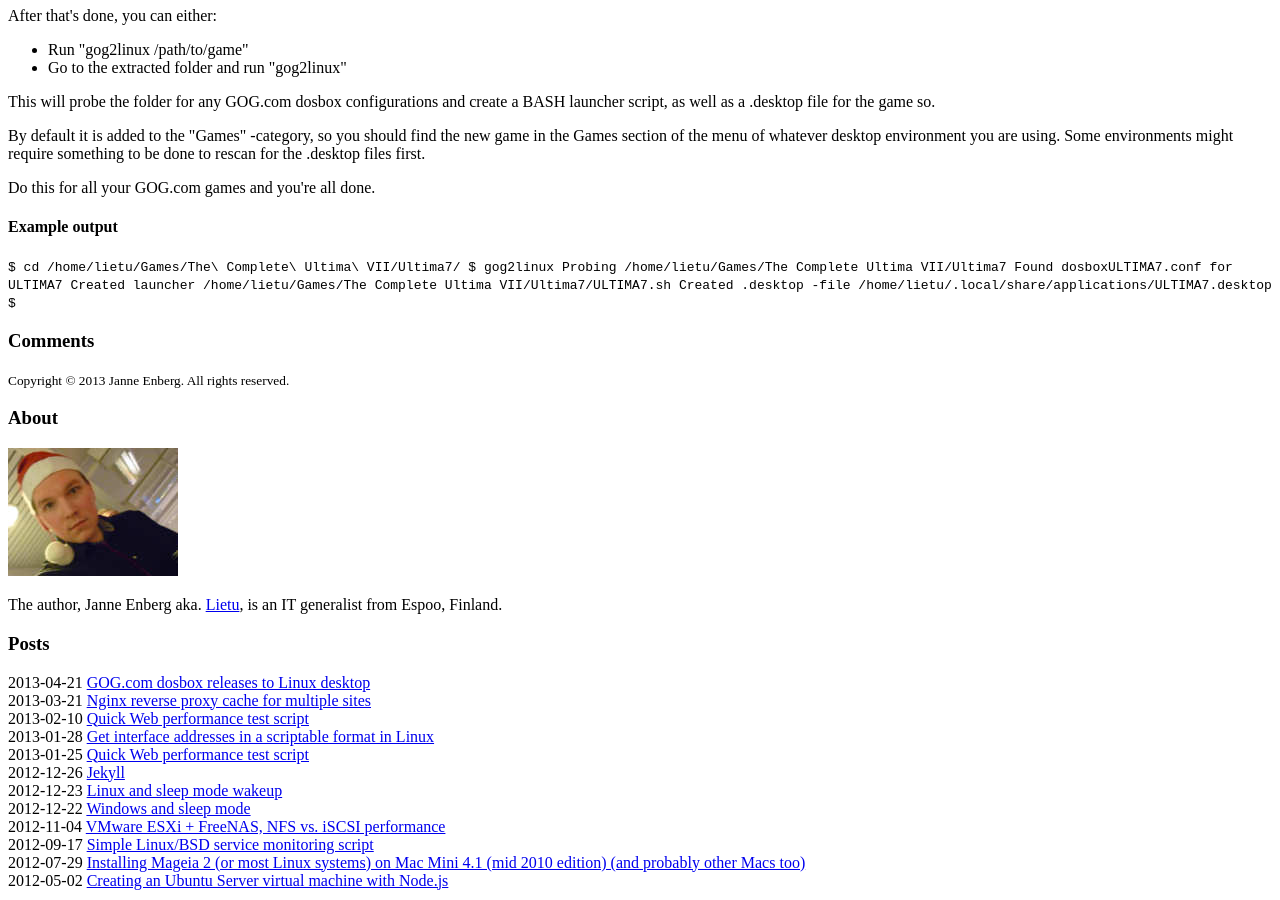
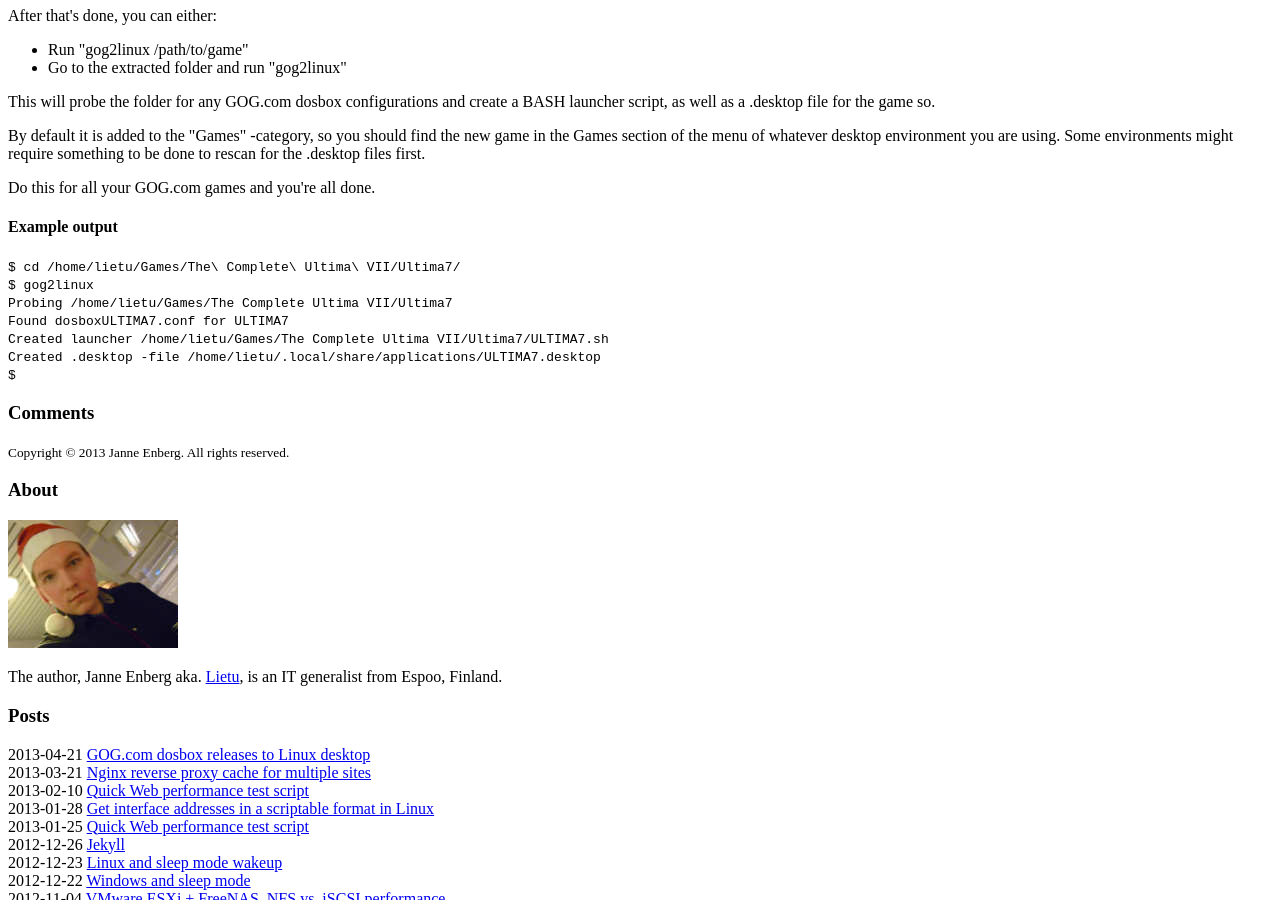
Before and after one commit to bigshandy/lietunet, a Jekyll site: the page built from _posts/2013-04-21-GOG-dosbox-releases-to-Linux-desktop.html, in a window 1280 px wide and 900 px high, scrolled down 1832 px. Built offline with Jekyll 4.4.1, drawn with Linux system fonts in a browser that asks for light colours; nearby versions of some CDN libraries; Markdown is read by kramdown in place of the engine named in the settings.

Commit message:
Layout fix to previous

```diff
--- a/_posts/2013-04-21-GOG-dosbox-releases-to-Linux-desktop.html
+++ b/_posts/2013-04-21-GOG-dosbox-releases-to-Linux-desktop.html
@@ -82,11 +82,11 @@ fi
 <p>Do this for all your GOG.com games and you're all done.</p>
 <h4>Example output</h4>
 <code>
-$ cd /home/lietu/Games/The\ Complete\ Ultima\ VII/Ultima7/
-$ gog2linux
-Probing /home/lietu/Games/The Complete Ultima VII/Ultima7
-Found dosboxULTIMA7.conf for ULTIMA7
-Created launcher /home/lietu/Games/The Complete Ultima VII/Ultima7/ULTIMA7.sh
-Created .desktop -file /home/lietu/.local/share/applications/ULTIMA7.desktop
+$ cd /home/lietu/Games/The\ Complete\ Ultima\ VII/Ultima7/<br />
+$ gog2linux<br />
+Probing /home/lietu/Games/The Complete Ultima VII/Ultima7<br />
+Found dosboxULTIMA7.conf for ULTIMA7<br />
+Created launcher /home/lietu/Games/The Complete Ultima VII/Ultima7/ULTIMA7.sh<br />
+Created .desktop -file /home/lietu/.local/share/applications/ULTIMA7.desktop<br />
 $
 </code>
```
